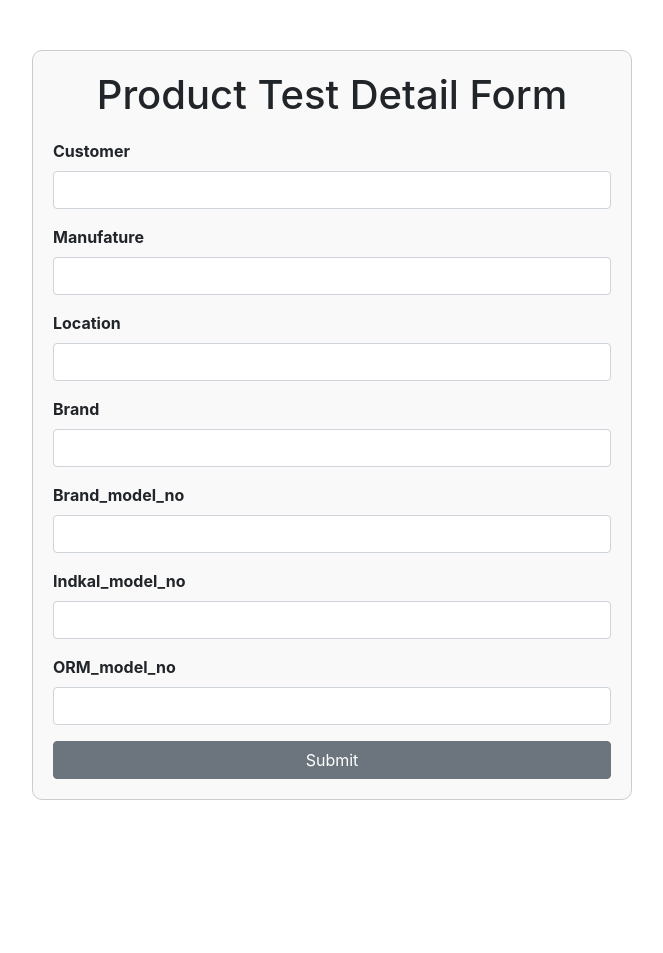
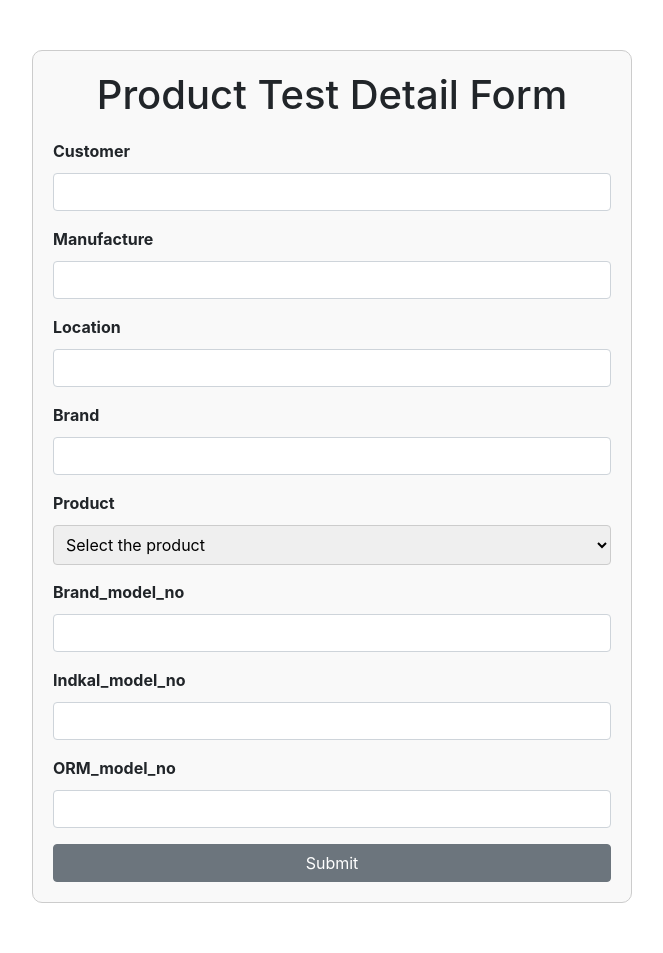
Before and after one commit to snehilsrivastava/OQC, a Django app: page /mnf/ in a window 1280 px wide. Shown: the whole page, without its empty margins (308-971 px from the left). Before the commit the page ends 800 px from the top, so only its background shows below. Run offline with Django 5.2, Linux system fonts and the light colour scheme; some libraries are stand-ins or nearby versions.

Commit message:
made changes to employee dashboard

```diff
--- a/oqc_model/oqc/authapp/templates/AC.html
+++ b/oqc_model/oqc/authapp/templates/AC.html
@@ -41,8 +41,8 @@
             <form action="{% url 'AC' %}" method="post">
                 {% csrf_token %}
                 <div class="form-group">
-                    <label for="serialNumber">Model Name</label>
-                    <input type="text" class="form-control" id="ModelName" name="ModelName" required>
+                    <label for="serialNumber">Model Number</label>
+                    <input type="text" class="form-control" id="ModelName" name="ModelName" value="{{ Indkal_model_no }}" readonly>
                 </div>
                 <div class="form-group">
                     <label for="quantity">BI Motor</label>
--- a/oqc_model/oqc/authapp/templates/productMNFdetail.html
+++ b/oqc_model/oqc/authapp/templates/productMNFdetail.html
@@ -18,7 +18,18 @@
         .form-group label {
             font-weight: bold;
         }
-
+        label {
+            display: block;
+            margin-bottom: 10px;
+            font-weight: bold;
+        }
+        select {
+            width: 100%;
+            padding: 8px;
+            border-radius: 4px;
+            border: 1px solid #ccc;
+            margin-bottom: 15px;
+        }
         .btn-submit {
             width: 100%;
         }
@@ -45,7 +56,7 @@
                     <input type="text" class="form-control" id="Customer" name="Customer" required>
                 </div>
                 <div class="form-group">
-                    <label >Manufature</label>
+                    <label >Manufacture</label>
                     <input type="text" class="form-control" id="Manufature" name="Manufature" required>
                 </div>
                 <div class="form-group">
@@ -57,6 +68,14 @@
                     <input type="text" class="form-control" id="Brand" name="Brand" required>
                 </div>
 
+                <label for="prod">Product</label>
+                <select name="prod" id="prod">
+                    <option value="" selected disabled hidden>Select the product</option>
+                    <option value="ac">AC</option>
+                    <option value="washing_machine">Washing Machine</option>
+                    <option value="tv">TV</option>
+                    <option value="phone">Phone</option>
+                </select>
 
                 <div class="form-group">
                     <label >Brand_model_no</label>
--- a/oqc_model/oqc/authapp/templates/test_report.html
+++ b/oqc_model/oqc/authapp/templates/test_report.html
@@ -105,10 +105,10 @@
             </div>
             <nav>
                 <ul>
-                    <li><a href="{% url 'AC'%}">Add Specification</a></li>
+                    <!-- <li><a href="{% url 'AC'%}">Add Specification</a></li> -->
                     <li><a href="#">Add New Report</a></li>
                     <li><a href="{% url 'test_list_entry'%}">Add Test List</a></li>
-                    <li><a href="{% url 'mnf'%}">Add Test Detail</a></li>
+                    <li><a href="{% url 'mnf'%}">Add Model Detail</a></li>
                 </ul>
             </nav>
         </div>
--- a/oqc_model/oqc/employee/models.py
+++ b/oqc_model/oqc/employee/models.py
@@ -20,6 +20,7 @@ class Model_MNF_detail(models.Model):
     Manufature = models.CharField(max_length=500,default='None')
     Location = models.CharField(max_length=100,default='None')
     Brand = models.CharField(max_length=80,default='None')
+    Product = models.CharField(max_length=80,default='None')
     Brand_model_no = models.CharField(max_length=80,default='None')
     Indkal_model_no = models.CharField(max_length=80,default='None')
     ORM_model_no = models.CharField(max_length=80,default='None')
--- a/oqc_model/oqc/employee/views.py
+++ b/oqc_model/oqc/employee/views.py
@@ -81,9 +81,6 @@ def check(request):
 def cooling(request):
     return render(request,"cooling_test.html")
 
-def MNF(request):
-    return render(request,"productMNFdetail.html")
-
 def view_test_report(request,pk):
     record = get_object_or_404(TestRecord, pk =pk)
     images = record.images.all()  # Fetch all images related to this record
@@ -108,7 +105,6 @@ def logout(request):
 def submit_product_details_view(request):
     return HttpResponse("Thank you for submitting product details")
 
-@login_required
 def create_test_record(request):
     if request.method == 'POST':
         num_images = int(request.POST.get('num_images', 0))  # Default to 0 images
@@ -230,7 +226,6 @@ def generate_pdf(request):
             if pdf:
                 pdf_files.append(pdf)
 
-
         if pdf_files:
             merged_pdf = merge_pdfs(pdf_files)
             response = HttpResponse(merged_pdf, content_type='application/pdf')
@@ -249,10 +244,11 @@ def MNF(request):
         manufature = request.POST.get('Manufature')
         location = request.POST.get('Location')
         brand = request.POST.get('Brand')
+        product = request.POST.get('prod')
+        print(product)
         brand_model_no = request.POST.get('Brand_model_no')
         Indkal_model_no = request.POST.get('Indkal_model_no')
         ORM_model_no = request.POST.get('ORM_model_no')
-
 
         # Create and save a new AC object
         new_mnf = Model_MNF_detail(
@@ -260,36 +256,33 @@ def MNF(request):
            Manufature = manufature,
            Location = location,
            Brand = brand,
+           Product = product,
            Brand_model_no = brand_model_no,
            Indkal_model_no = Indkal_model_no,
            ORM_model_no = ORM_model_no
-
         )
         new_mnf.save()
-
         # Redirect to a success page or render a success message
-        return redirect('/check/')  # Assuming you have a 'success' URL
+        # return redirect('/check/')  # Assuming you have a 'success' URL
+        if product == 'ac':
+            return render(request, 'AC.html', {'Indkal_model_no': Indkal_model_no})
 
     # If not a POST request, render the form
     return render(request, 'productMNFdetail.html')
 
 
 def Test_list_entry(request):
-
     if request.method == 'POST':
         # Get form data from the request
         testStage = request.POST.get('TestStage')
         product = request.POST.get('Product')
         testName = request.POST.get('TestName')
 
-
         # Create and save a new AC object
         new_test = TestList(
            TestStage = testStage,
            Product = product,
            TestName = testName,
-
-
         )
         new_test.save()
 
```
Also changed, not shown: oqc_model/oqc/db.sqlite3, oqc_model/oqc/employee/migrations/0010_model_mnf_detail_product.py (added).
